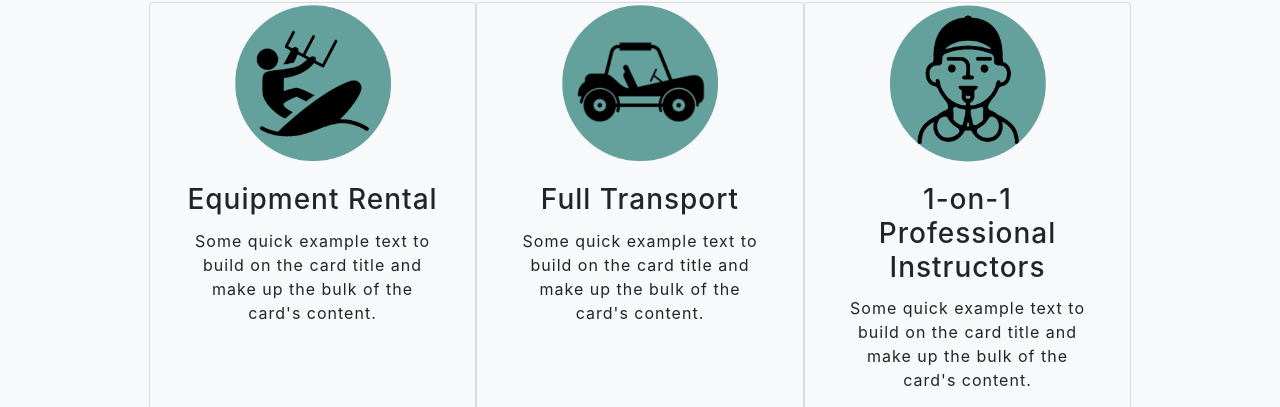
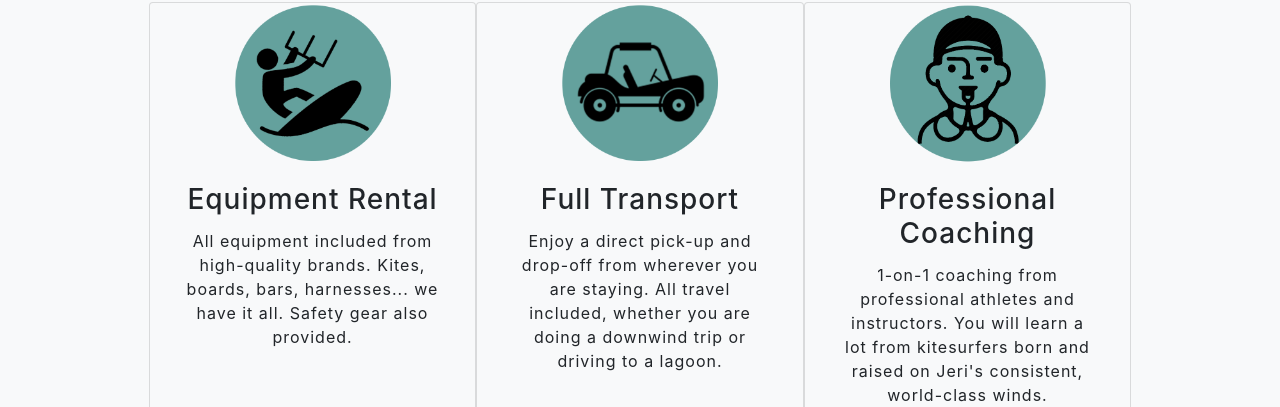
Before and after one commit to alexdecapri/zonakite, a website with bundled scripts: page index.html in a window 1280 px wide. Shown: the part 844-1251 px from the top of the page. Built offline with nearby package versions, Linux system fonts and the light colour scheme.

Commit message:
update package description

```diff
--- a/index.html
+++ b/index.html
@@ -109,7 +109,7 @@
           </a>
           <div class="card-body text-center">
             <h3 class="card-title">Equipment Rental</h5>
-            <p class="card-text">Some quick example text to build on the card title and make up the bulk of the card's content.</p>
+            <p class="card-text">All equipment included from high-quality brands. Kites, boards, bars, harnesses... we have it all. Safety gear also provided.</p>
           </div>
         </div>
         <div class="card bg-light col-xs-12 col-sm-4 col-md-3 col-lg-3" style="width: 18rem;">
@@ -118,7 +118,7 @@
           </a>
           <div class="card-body text-center">
             <h3 class="card-title">Full Transport</h5>
-            <p class="card-text">Some quick example text to build on the card title and make up the bulk of the card's content.</p>
+            <p class="card-text">Enjoy a direct pick-up and drop-off from wherever you are staying. All travel included, whether you are doing a downwind trip or driving to a lagoon.</p>
           </div>
         </div>
         <div class="card bg-light col-xs-12 col-sm-4 col-md-3 col-lg-3" style="width: 18rem;">
@@ -126,8 +126,8 @@
             <img src="img/coach-3-icon.png" class="custom-icon" alt="">
           </a>
           <div class="card-body text-center">
-            <h3 class="card-title">1-on-1 Professional Instructors</h5>
-            <p class="card-text">Some quick example text to build on the card title and make up the bulk of the card's content.</p>
+            <h3 class="card-title">Professional Coaching</h5>
+            <p class="card-text">1-on-1 coaching from professional athletes and instructors. You will learn a lot from kitesurfers born and raised on Jeri's consistent, world-class winds.</p>
           </div>
         </div>
       </div>
```
